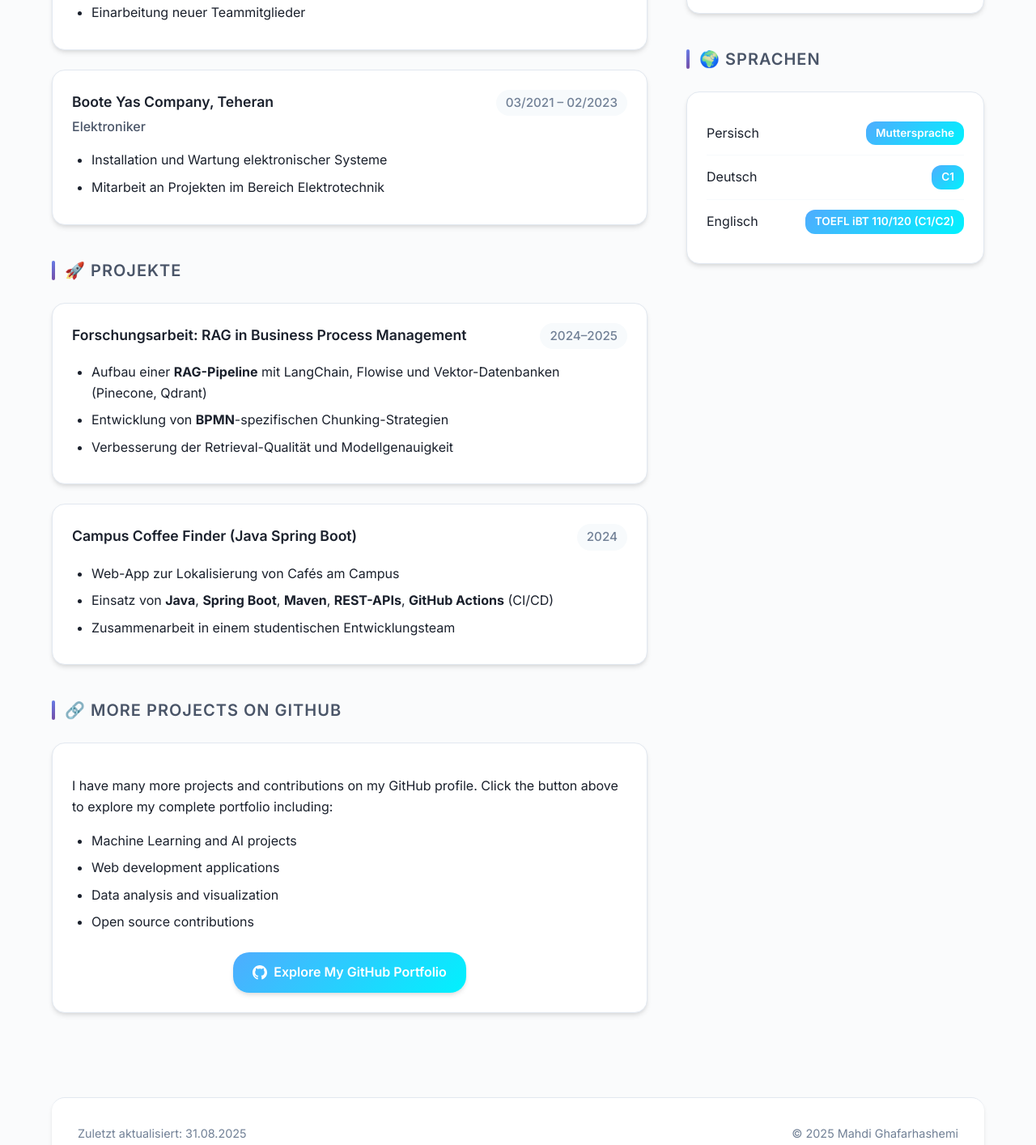
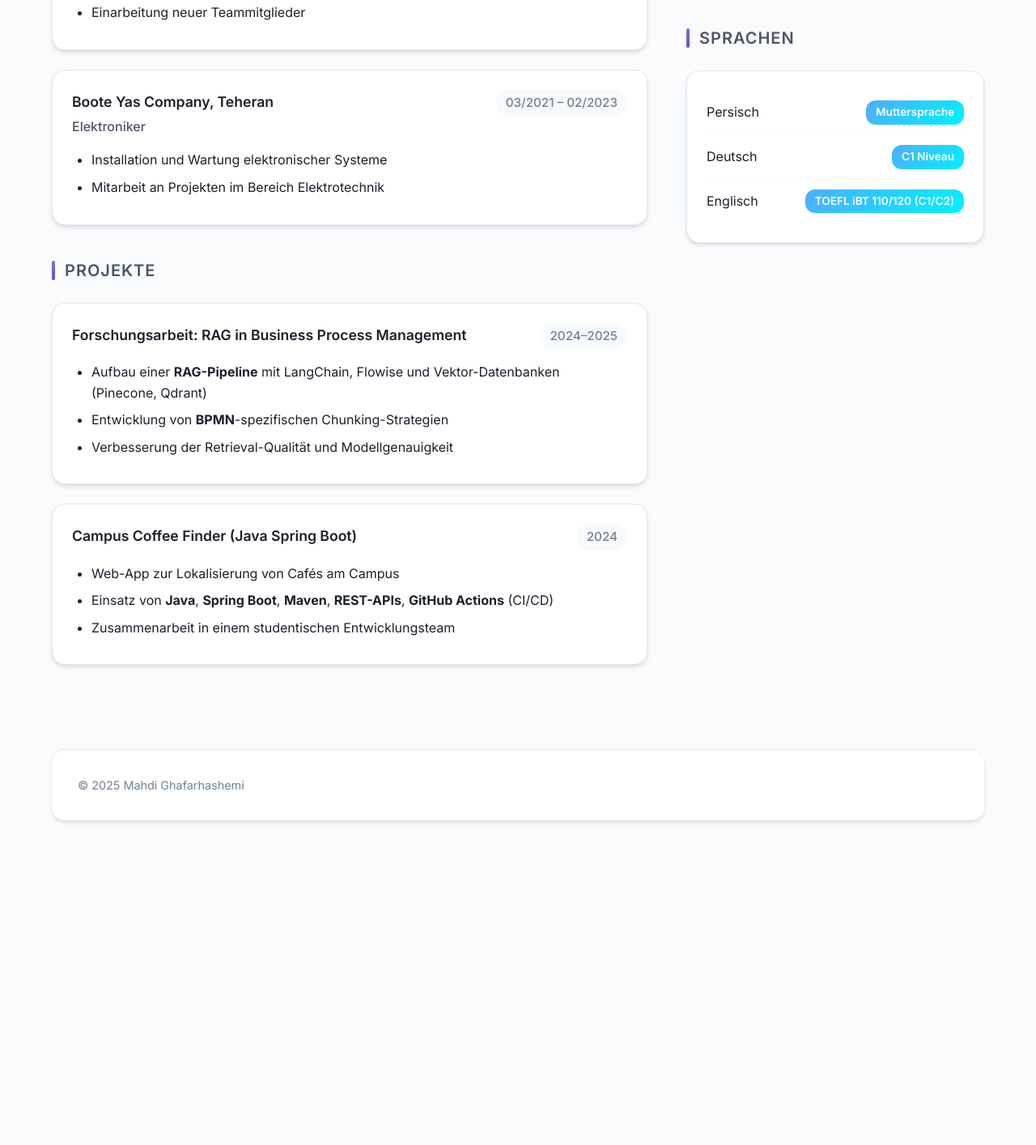
Before and after one commit to mgh78/Lebenslauf, a plain HTML site: page index.html in a window 1280 px wide. Shown: the part 1298-2712 px from the top of the page at 81% size. After the commit the page ends 2375 px from the top, so only its background shows below. Drawn offline with Linux system fonts and the light colour scheme.

Commit message:
Delete emoji and extra things

```diff
--- a/index.html
+++ b/index.html
@@ -486,14 +486,14 @@
     <main class="grid">
       <div>
         <section id="profil">
-          <h2>👤 Profil</h2>
+          <h2> Profil</h2>
           <div class="card">
             <p>Informatikstudent (B.Sc., Universität Bayreuth) mit Fokus auf <strong>Künstliche Intelligenz</strong>, <strong>Machine Learning</strong> und datengetriebene Softwareentwicklung. Erfahrung im Aufbau von <strong>RAG-Systemen</strong> sowie im Einsatz moderner <strong>Deep-Learning-Frameworks</strong>. Strukturierte Arbeitsweise, schnelle Auffassungsgabe und Teamorientierung.</p>
           </div>
         </section>
 
         <section id="erfahrung">
-          <h2>💼 Berufserfahrung</h2>
+          <h2> Berufserfahrung</h2>
 
           <div class="card">
             <div class="row">
@@ -555,7 +555,7 @@
         </section>
 
         <section id="projekte">
-          <h2>🚀 Projekte</h2>
+          <h2> Projekte</h2>
           <div class="card">
             <div class="row">
               <div class="where">Forschungsarbeit: RAG in Business Process Management</div>
@@ -581,31 +581,13 @@
           </div>
         </section>
 
-        <section id="github-projects">
-          <h2>🔗 More Projects on GitHub</h2>
-          <div class="card">
-            <p>I have many more projects and contributions on my GitHub profile. Click the button above to explore my complete portfolio including:</p>
-            <ul>
-              <li>Machine Learning and AI projects</li>
-              <li>Web development applications</li>
-              <li>Data analysis and visualization</li>
-              <li>Open source contributions</li>
-            </ul>
-            <div class="github-cta">
-              <a href="https://github.com/mgh78" target="_blank" class="github-cta-link">
-                <svg class="github-icon-small" viewBox="0 0 24 24" fill="currentColor">
-                  <path d="M12 0c-6.626 0-12 5.373-12 12 0 5.302 3.438 9.8 8.207 11.387.599.111.793-.261.793-.577v-2.234c-3.338.726-4.033-1.416-4.033-1.416-.546-1.387-1.333-1.756-1.333-1.756-1.089-.745.083-.729.083-.729 1.205.084 1.839 1.237 1.839 1.237 1.07 1.834 2.807 1.304 3.492.997.107-.775.418-1.305.762-1.604-2.665-.305-5.467-1.334-5.467-5.931 0-1.311.469-2.381 1.236-3.221-.124-.303-.535-1.524.117-3.176 0 0 1.008-.322 3.301 1.23.957-.266 1.983-.399 3.003-.404 1.02.005 2.047.138 3.006.404 2.291-1.552 3.297-1.23 3.297-1.23.653 1.653.242 2.874.118 3.176.77.84 1.235 1.911 1.235 3.221 0 4.609-2.807 5.624-5.479 5.921.43.372.823 1.102.823 2.222v3.293c0 .319.192.694.801.576 4.765-1.589 8.199-6.085 8.199-11.386 0-6.627-5.373-12-12-12z"/>
-                </svg>
-                Explore My GitHub Portfolio
-              </a>
-            </div>
-          </div>
-        </section>
+
+
       </div>
 
       <aside>
         <section id="bildung">
-          <h2>🎓 Bildung</h2>
+          <h2> Bildung</h2>
           <div class="card">
             <div class="row">
               <div class="where">Universität Bayreuth</div>
@@ -623,7 +605,7 @@
         </section>
 
         <section id="skills">
-          <h2>⚡ Technische Fähigkeiten</h2>
+          <h2> Technische Fähigkeiten</h2>
           <div class="card">
             <div class="skills-grid">
               <div class="skill-category">
@@ -632,7 +614,7 @@
               </div>
               <div class="skill-category">
                 <strong>Data Science &amp; ML</strong>
-                <div>NumPy, Pandas, Keras, TensorFlow, Power BI</div>
+                <div>NumPy, Pandas,TensorFlow,</div>
               </div>
               <div class="skill-category">
                 <strong>Webentwicklung</strong>
@@ -647,7 +629,7 @@
         </section>
 
         <section id="sprachen">
-          <h2>🌍 Sprachen</h2>
+          <h2> Sprachen</h2>
           <div class="card">
             <div class="language-item">
               <span>Persisch</span>
@@ -655,7 +637,7 @@
             </div>
             <div class="language-item">
               <span>Deutsch</span>
-              <span class="language-level">C1</span>
+              <span class="language-level">C1 Niveau</span>
             </div>
             <div class="language-item">
               <span>Englisch</span>
@@ -667,7 +649,6 @@
     </main>
 
     <footer>
-      <div>Zuletzt aktualisiert: 31.08.2025</div>
       <div>&copy; 2025 Mahdi Ghafarhashemi</div>
     </footer>
   </div>
```
